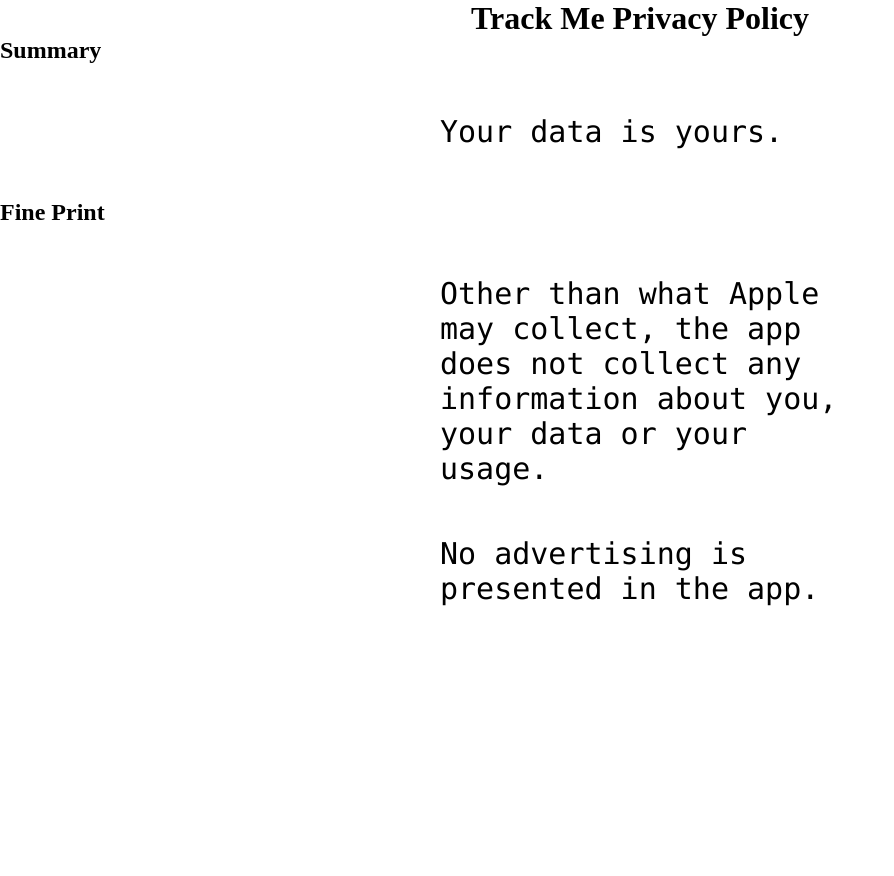
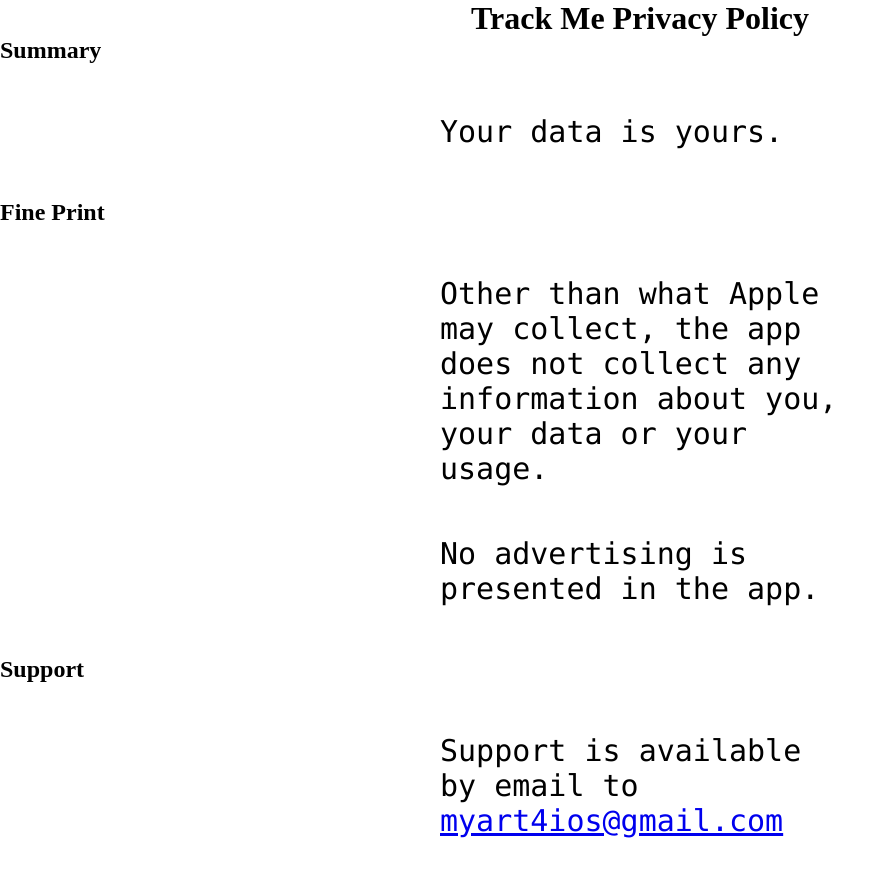
Before and after one commit to myart4ios/myart4ios.github.io, a plain HTML site: page trackme.html in a window 1280 px wide. Shown: the whole page, without its empty margins (0-894 px from the left). Before the commit the page ends 800 px from the top, so only its background shows below. Drawn offline with Linux system fonts and the light colour scheme.

Commit message:
Update trackme.html
for support email

```diff
--- a/trackme.html
+++ b/trackme.html
@@ -18,5 +18,8 @@
   <p>Other than what Apple may collect, the app does not collect any information about you, your data or your usage.</p>
   <p>No advertising is presented in the app.</p>
 
+  <h2>Support</h2>
+  <p>Support is available by email to <a href = "mailto: myart4ios@gmail.com">myart4ios@gmail.com</a></p>
+
 </body>
 </html>
```
